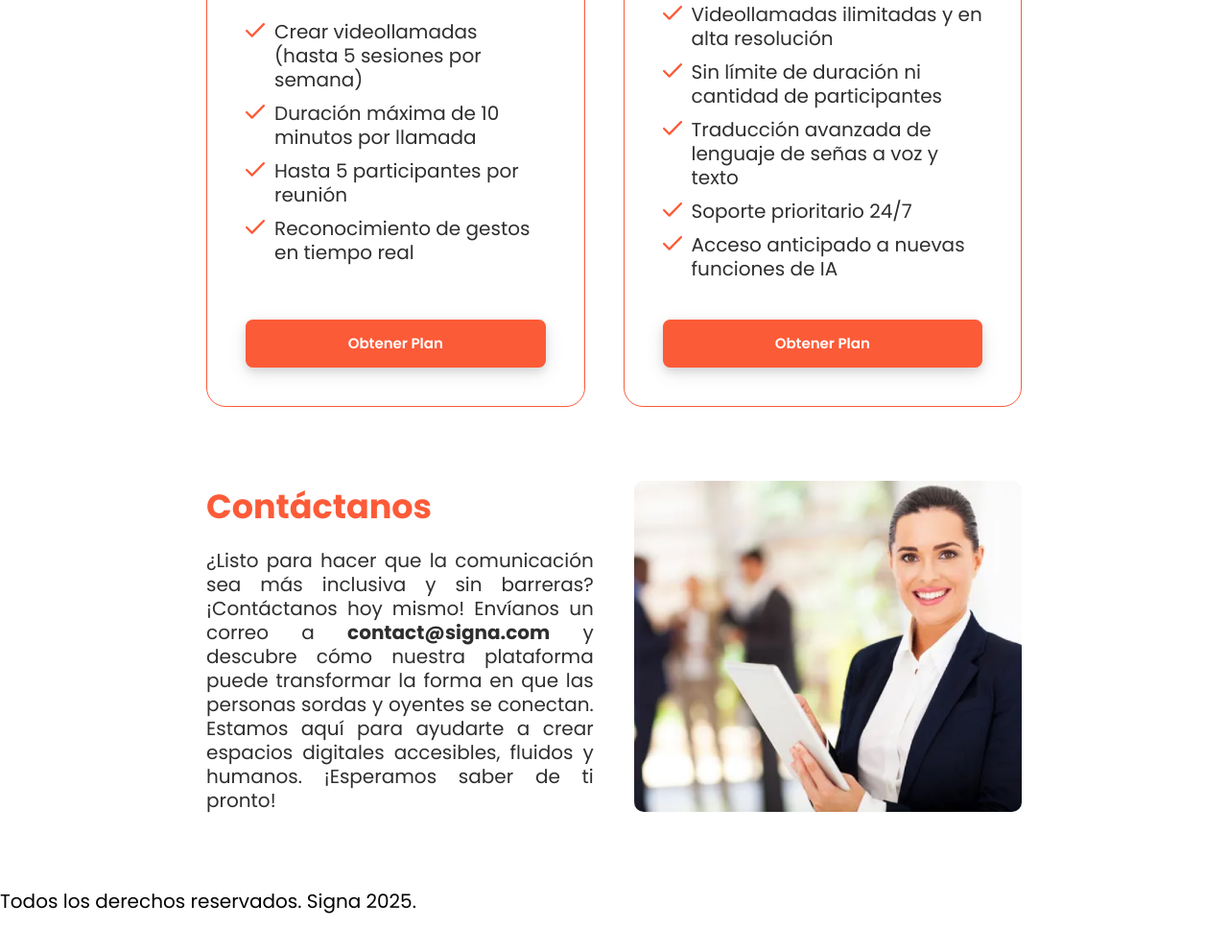
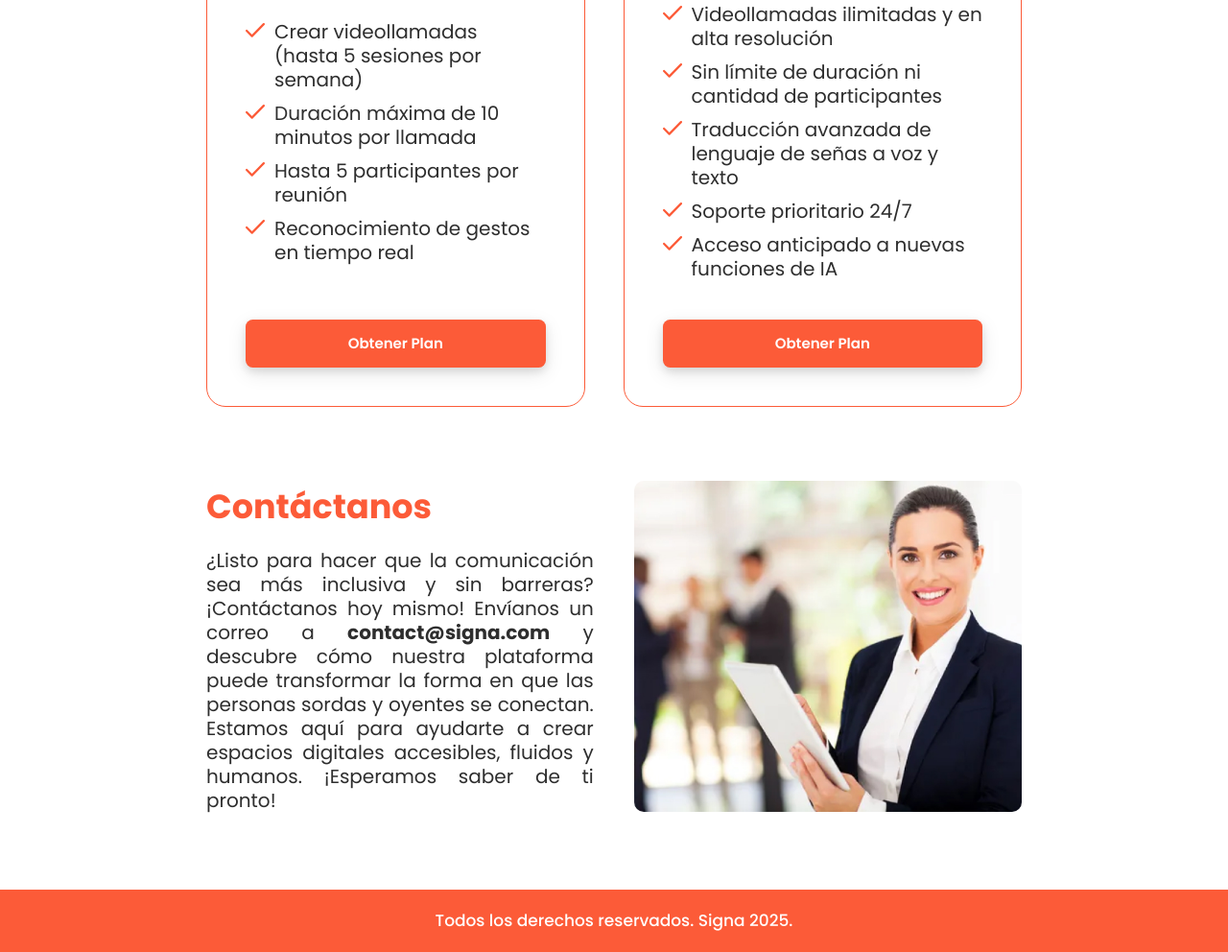
Before and after one commit to upc-signa/signa-landing-page, a plain HTML site: page index.html in a window 1280 px wide. Shown: the part 2368-3360 px from the top of the page at 96% size. Drawn offline with nearby package versions, Linux system fonts and the light colour scheme.

Commit message:
feat: add footer css

```diff
--- a/styles/index.css
+++ b/styles/index.css
@@ -315,3 +315,17 @@ m-width {
         margin: 0 auto;
     }
 }
+
+/* Footer */
+footer {
+    padding: 20px 10px;
+    background: #FC5B38;
+}
+footer p {
+    color: white;
+    font-size: 17px;
+    list-style: 22px;
+    font-weight: 500;
+    text-align: center;
+    margin: 0;
+}
```
